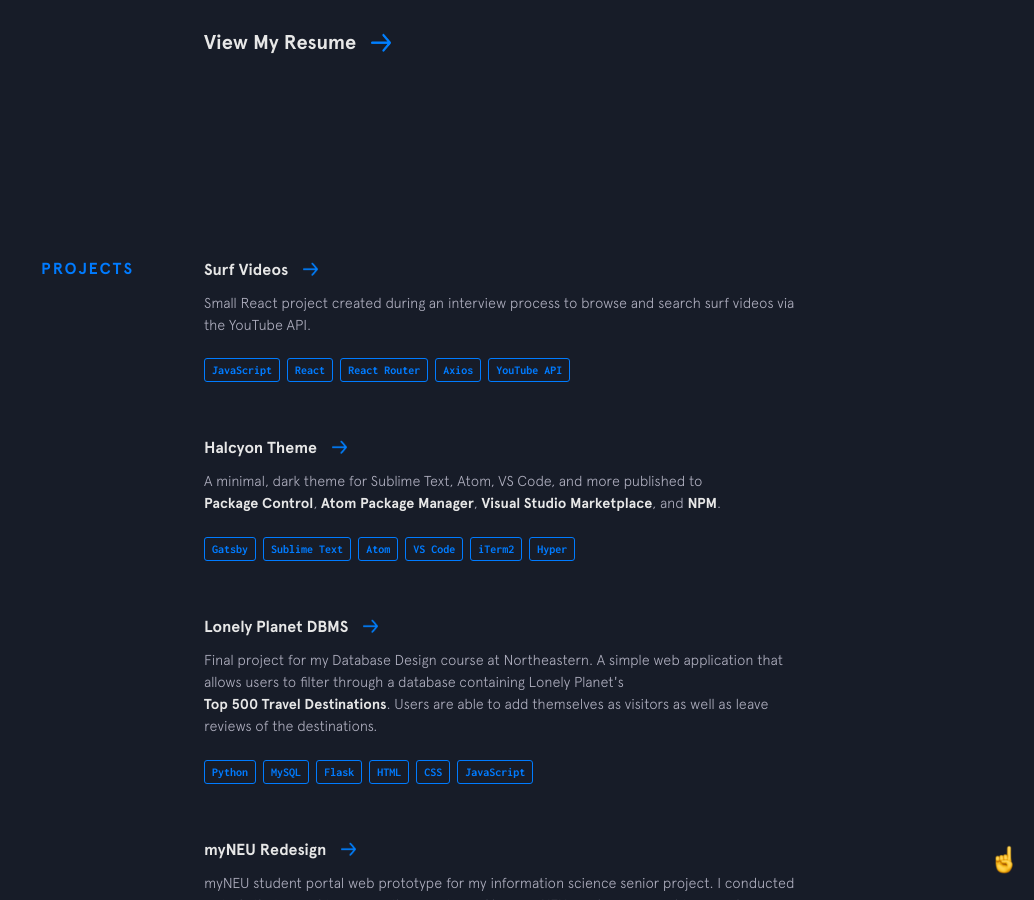
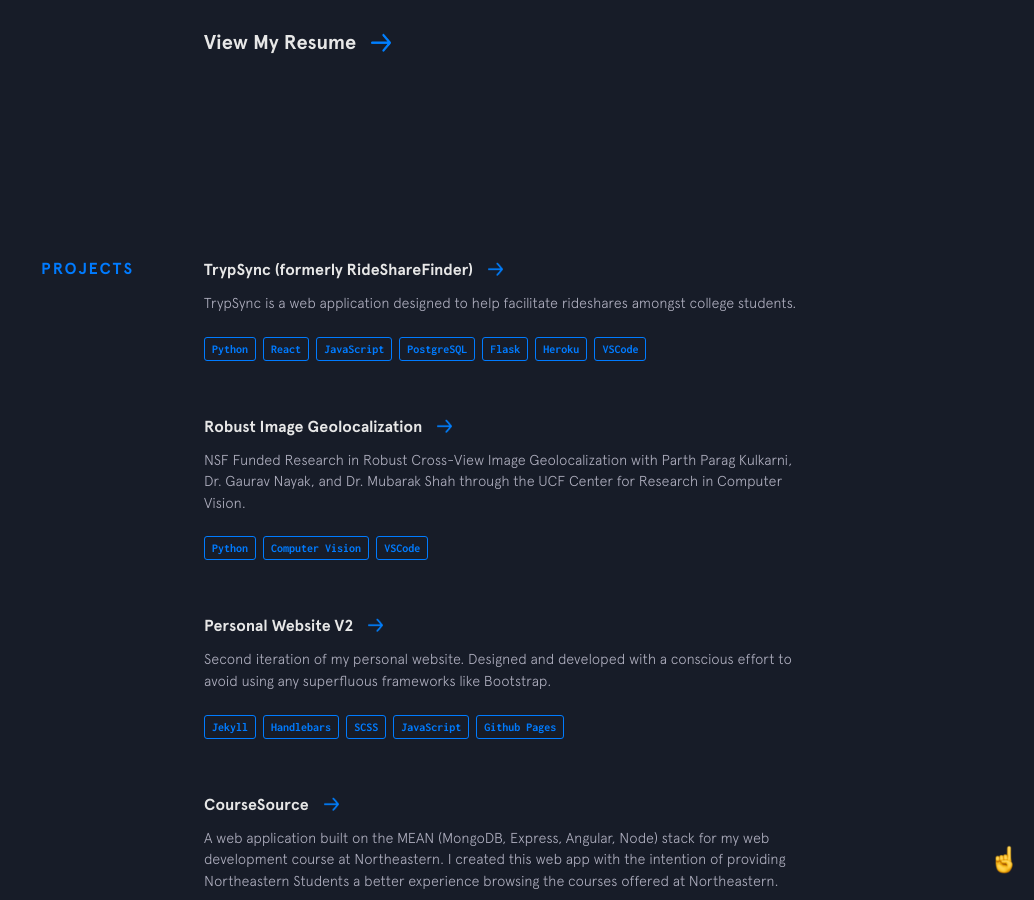
Before and after one commit to akhil-arularasu/akhil-arularasu.github.io, a Jekyll site: the page built from index.html, in a window 1280 px wide and 900 px high, scrolled down 2550 px. Shown: the whole window, without its empty margins (246-1280 px from the left). Built offline with Jekyll 4.4.1, drawn with Linux system fonts in a browser that asks for light colours; nearby versions of some CDN libraries; some of the changed text lies outside the part shown.

Commit message:
Update other-projects.yml

```diff
--- a/_data/other-projects.yml
+++ b/_data/other-projects.yml
@@ -1,73 +1,24 @@
-- name: Surf Videos
-  url: https://github.com/bchiang7/Surf-Videos
-  code: https://github.com/bchiang7/Surf-Videos
-  description: Small React project created during an interview process to browse and search surf videos via the YouTube API.
-  used:
-    - thing: JavaScript
-    - thing: React
-    - thing: React Router
-    - thing: Axios
-    - thing: YouTube API
-
-- name: Halcyon Theme
-  url: https://bchiang7.github.io/halcyon-site/
-  code: https://github.com/bchiang7/halcyon-site
-  description: A minimal, dark theme for Sublime Text, Atom, VS Code, and more published to <a class="underline-link" href="https://packagecontrol.io/packages/Halcyon%20Theme">Package Control</a>, <a class="underline-link" href="https://atom.io/themes/halcyon-syntax">Atom Package Manager</a>, <a class="underline-link" href="https://marketplace.visualstudio.com/items?itemName=brittanychiang.halcyon-vscode">Visual Studio Marketplace</a>, and <a class="underline-link" href="https://www.npmjs.com/package/hyper-halcyon-theme">NPM</a>.
-  used:
-    - thing: Gatsby
-    - thing: Sublime Text
-    - thing: Atom
-    - thing: VS Code
-    - thing: iTerm2
-    - thing: Hyper
-
-- name: Lonely Planet DBMS
-  url: https://github.com/bchiang7/CS3200-Project
-  code: https://github.com/bchiang7/CS3200-Project
-  description: Final project for my Database Design course at Northeastern. A simple web application that allows users to filter through a database containing Lonely Planet's <a class="underline-link" href="https://www.amazon.com/Lonely-Planets-Ultimate-Travel-Places/dp/1760342777" target="_blank">Top 500 Travel Destinations</a>. Users are able to add themselves as visitors as well as leave reviews of the destinations.
+- name: TrypSync (formerly RideShareFinder)
+  url: https://www.trypsync.com/
+  code:
+  description: TrypSync is a web application designed to help facilitate rideshares amongst college students.
   used:
     - thing: Python
-    - thing: MySQL
+    - thing: React
+    - thing: JavaScript
+    - thing: PostgreSQL
     - thing: Flask
-    - thing: HTML
-    - thing: CSS
-    - thing: JavaScript
+    - thing: Heroku
+    - thing: VSCode
 
-- name: myNEU Redesign
-  url: https://bchiang7.github.io/Redesign-myNEU/
-  code: https://github.com/bchiang7/Redesign-myNEU
-  description: myNEU student portal web prototype for my information science senior project. I conducted a study that aimed to answer the question of how myNEU can be improved to provide students at Northeastern with a better user experience. Informed by usability metrics gathered from user tests, I redesigned and developed a web prototype of myNEU.
+- name: Robust Image Geolocalization
+  url: https://www.crcv.ucf.edu/wp-content/uploads/2018/11/Akhil-Final-report.pdf
+  code: https://github.com/akhil-arularasu/Robust-Image-Geolocalization
+  description: NSF Funded Research in Robust Cross-View Image Geolocalization with Parth Parag Kulkarni, Dr. Gaurav Nayak, and Dr. Mubarak Shah through the UCF Center for Research in Computer Vision.
   used:
-    - thing: Jekyll
-    - thing: HTML
-    - thing: SCSS
-    - thing: JavaScript
-
-- name: Crowd DJ
-  url: https://github.com/crowddj/crowddj-react
-  code: https://github.com/crowddj/crowddj-react
-  description:
-    A web app that allows people who are at a party or social gathering with a DJ to request songs via their smartphones. The web app allows people to see the currently playing song, request songs, upvote songs, and rate songs so the DJ can see how the crowd is feeling and act accordingly. In other words, Crowd DJ is essentially a crowdsourced music queue. <br>
-    <a class="small" href="http://projects.hackbeanpot.com/2017-projects.html">🏆 Won Best UI/UX Design at Hackbeanpot 2017 🏆</a>
-  used:
-    - thing: React
-    - thing: Sass
-    - thing: Firebase
-    - thing: Spotify API
-
-- name: Weather Widget
-  url: http://quiet-dusk-89245.herokuapp.com/
-  code: https://github.com/bchiang7/DemoWebApp
-  description: A simple weather app I made at HubSpot's Fall 2016 Web App Workshop with Node.js, Express, and Heroku. I used the OpenWeatherMap API to get weather and forecast data, and then used the current city's coordinates to create a map background that reflected the current city using the Google Maps API.
-  img: weather
-  used:
-    - thing: JavaScript
-    - thing: CSS
-    - thing: Node.js
-    - thing: Express
-    - thing: Heroku
-    - thing: OpenWeatherMap API
-    - thing: Google Maps API
+    - thing: Python
+    - thing: Computer Vision
+    - thing: VSCode
 
 # - name: ScreenTime 2.0
 #   url: https://play.google.com/store/apps/details?id=com.starry.management
@@ -90,15 +41,6 @@
     - thing: SCSS
     - thing: JavaScript
     - thing: Github Pages
-
-- name: React Resume
-  url: https://bchiang7.github.io/react-profile/
-  code: https://github.com/bchiang7/react-profile/
-  description: An online version of my 2016 resume I made for fun. I was interested in learning React.js, so I found this <a class="underline-link" href="https://medium.com/learning-new-stuff/building-your-first-react-js-app-d53b0c98dc#.1439cdewq">simple tutorial</a> and it kind of spun into this weekend project. I probably didn't need to use React at all, but hey, at least I learned a few things!
-  used:
-    - thing: JavaScript
-    - thing: React
-    - thing: CSS
 
 - name: CourseSource
   url: http://webdevspring2016-chiangbrittany.rhcloud.com/project/client/#/login
```
